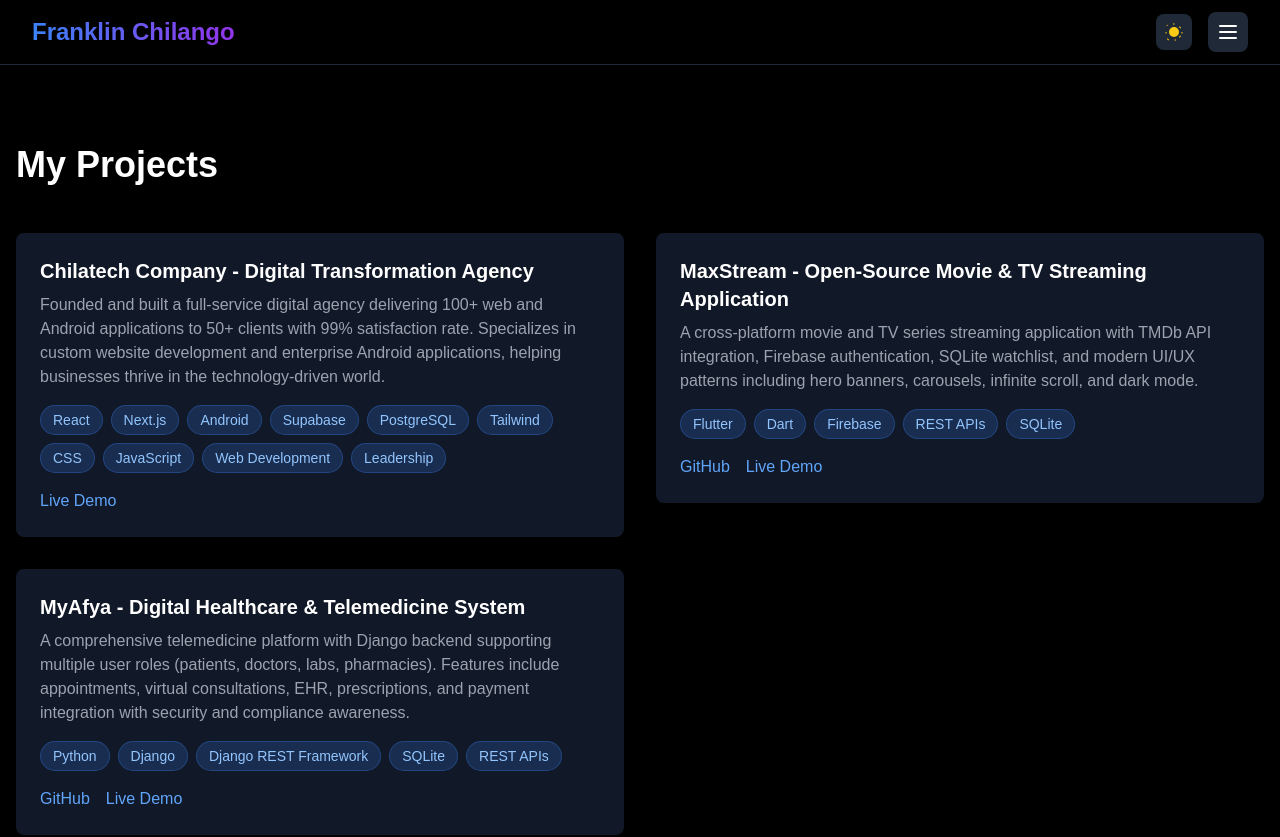
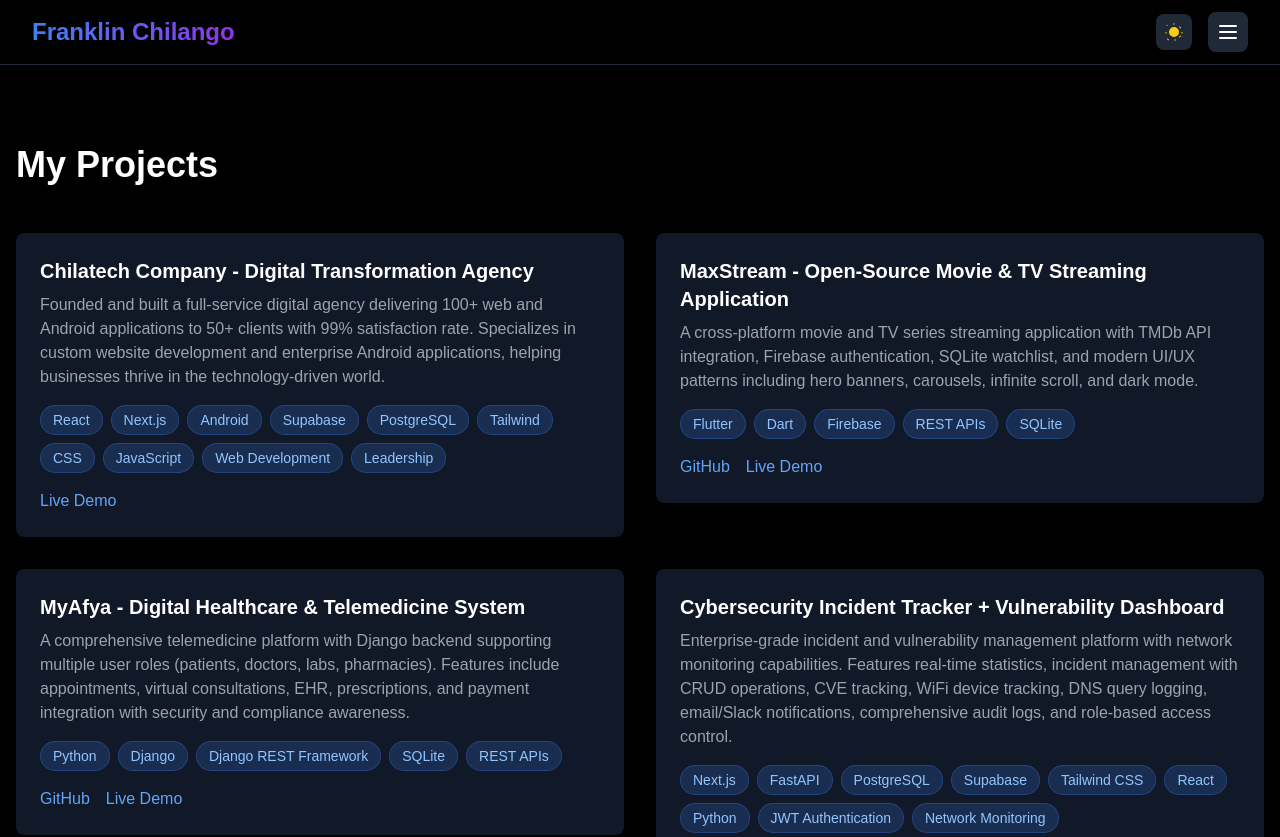
Before and after one commit to chila254/portfolio, a Next.js app: page /projects in a window 1280 px wide. Shown: the top 837 px of the page. Built offline with nearby package versions, Linux system fonts and the light colour scheme.

Commit message:
Add cybersecurity tracker project and FastAPI skill
Amp-Thread-ID: https://ampcode.com/threads/T-019c869e-278b-7784-b49c-7a961da5aaa5
Co-authored-by: Amp <amp@ampcode.com>

```diff
--- a/src/data/projects.ts
+++ b/src/data/projects.ts
@@ -23,4 +23,12 @@
     github: "https://github.com",
     live: "https://github.com",
   },
+  {
+    id: 4,
+    title: "Cybersecurity Incident Tracker + Vulnerability Dashboard",
+    description: "Enterprise-grade incident and vulnerability management platform with network monitoring capabilities. Features real-time statistics, incident management with CRUD operations, CVE tracking, WiFi device tracking, DNS query logging, email/Slack notifications, comprehensive audit logs, and role-based access control.",
+    tags: ["Next.js", "FastAPI", "PostgreSQL", "Supabase", "Tailwind CSS", "React", "Python", "JWT Authentication", "Network Monitoring"],
+    github: "https://github.com/chila254/cybersecurity-tracker",
+    live: "https://cybersecurity-tracker.vercel.app/",
+  },
 ];
--- a/src/data/skills.ts
+++ b/src/data/skills.ts
@@ -3,6 +3,7 @@
     "Flutter & Dart",
     "Python",
     "Django & Django REST Framework",
+    "FastAPI",
     "Firebase Authentication & Firestore",
     "REST API Integration",
     "SQL & SQLite Database Design",
```
